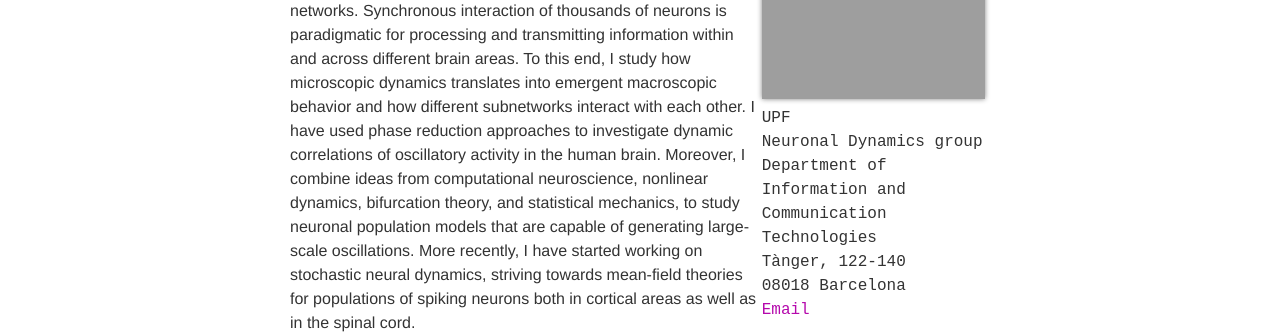
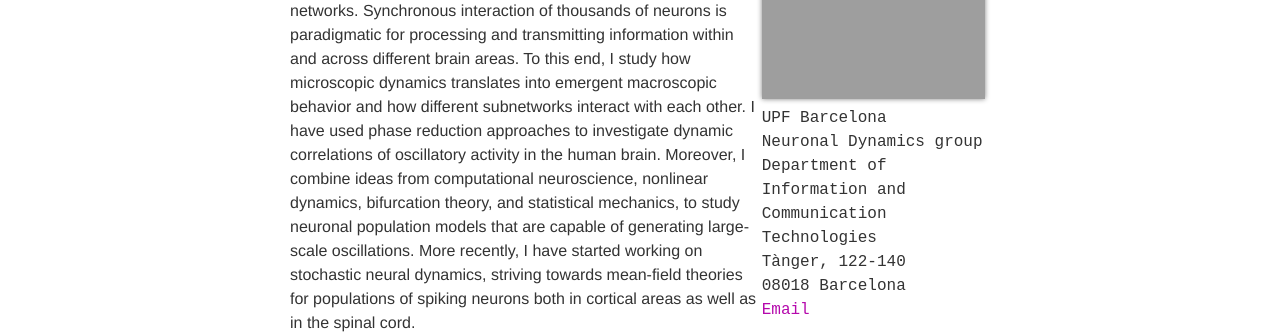
Before and after one commit to BastianPietras/bastianpietras.github.io, a Jekyll site: the page built from _pages/home.md, in a window 1280 px wide and 900 px high. Shown: the part 287-621 px from the top of the window. Built offline with Jekyll 4.4.1, drawn with Linux system fonts in a browser that asks for light colours; some web fonts are replaced.

Commit message:
Update home.md

```diff
--- a/_pages/home.md
+++ b/_pages/home.md
@@ -8,7 +8,7 @@ profile:
   align: right
   image: prof_pic.jpg
   address: >
-           <p>UPF</p>
+           <p>UPF Barcelona</p>
            <p>Neuronal Dynamics group</p>
            <p>Department of Information and Communication Technologies</p>
            <p>Tànger, 122-140</p>
```
